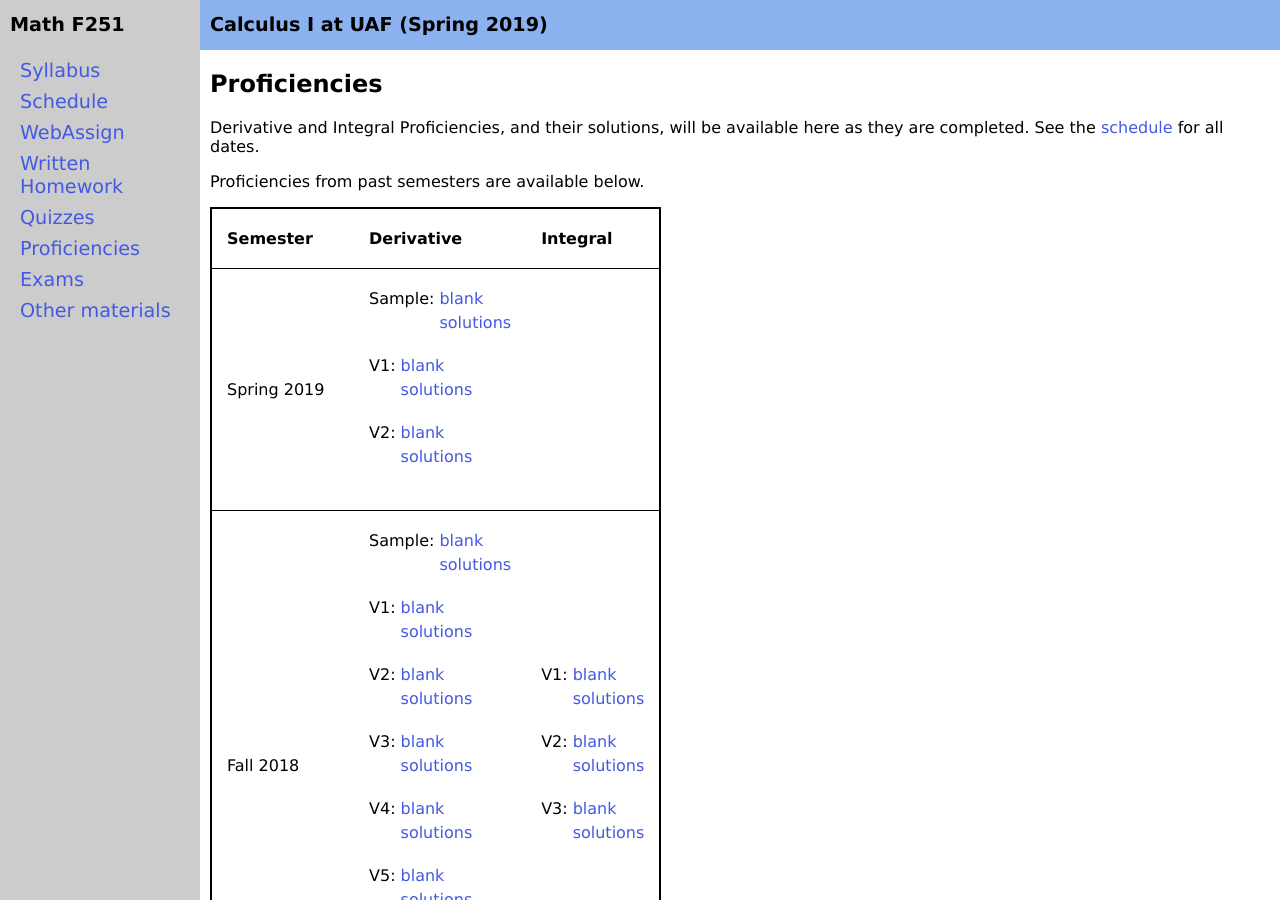
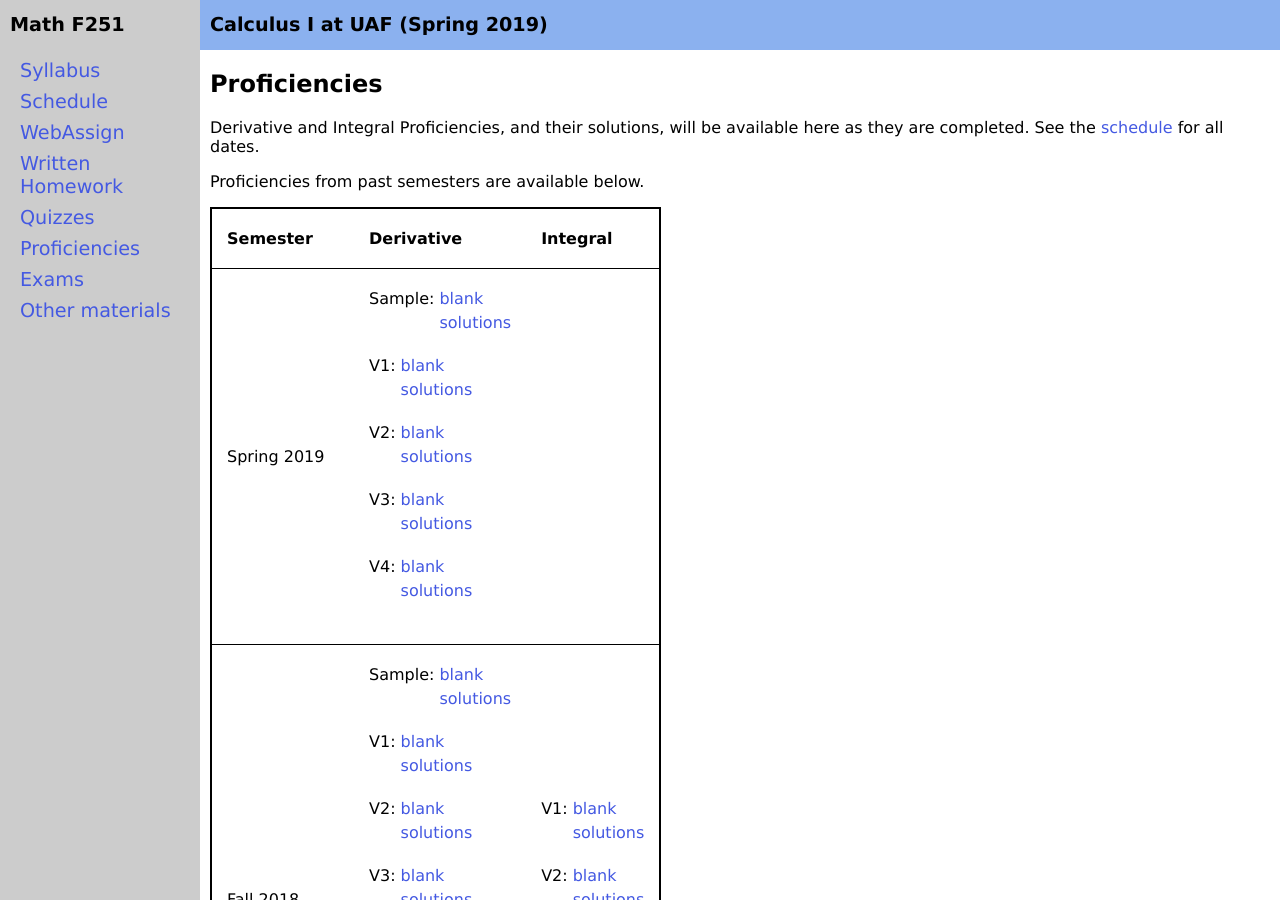
Before and after one commit to uaf-math/calc1, a Jekyll site: the page built from proficiencies.md, in a window 1280 px wide and 900 px high. Built offline with Jekyll 4.4.1, drawn with Linux system fonts in a browser that asks for light colours; some of the changed lines change nothing that is shown.

Commit message:
post proficiencies and solutions: v3, v4

```diff
--- a/_data/proficiencies-s2019.yml
+++ b/_data/proficiencies-s2019.yml
@@ -11,3 +11,9 @@ derivative:
     - name: V2
       blank: Derivative-v2.pdf
       solutions: Derivative-v2-Sols.pdf
+    - name: V3
+      blank: Derivative-v3.pdf
+      solutions: Derivative-v3-Sols.pdf
+    - name: V4
+      blank: Derivative-v4.pdf
+      solutions: Derivative-v4-Sols.pdf
```
Also changed, not shown: 4 other files.
